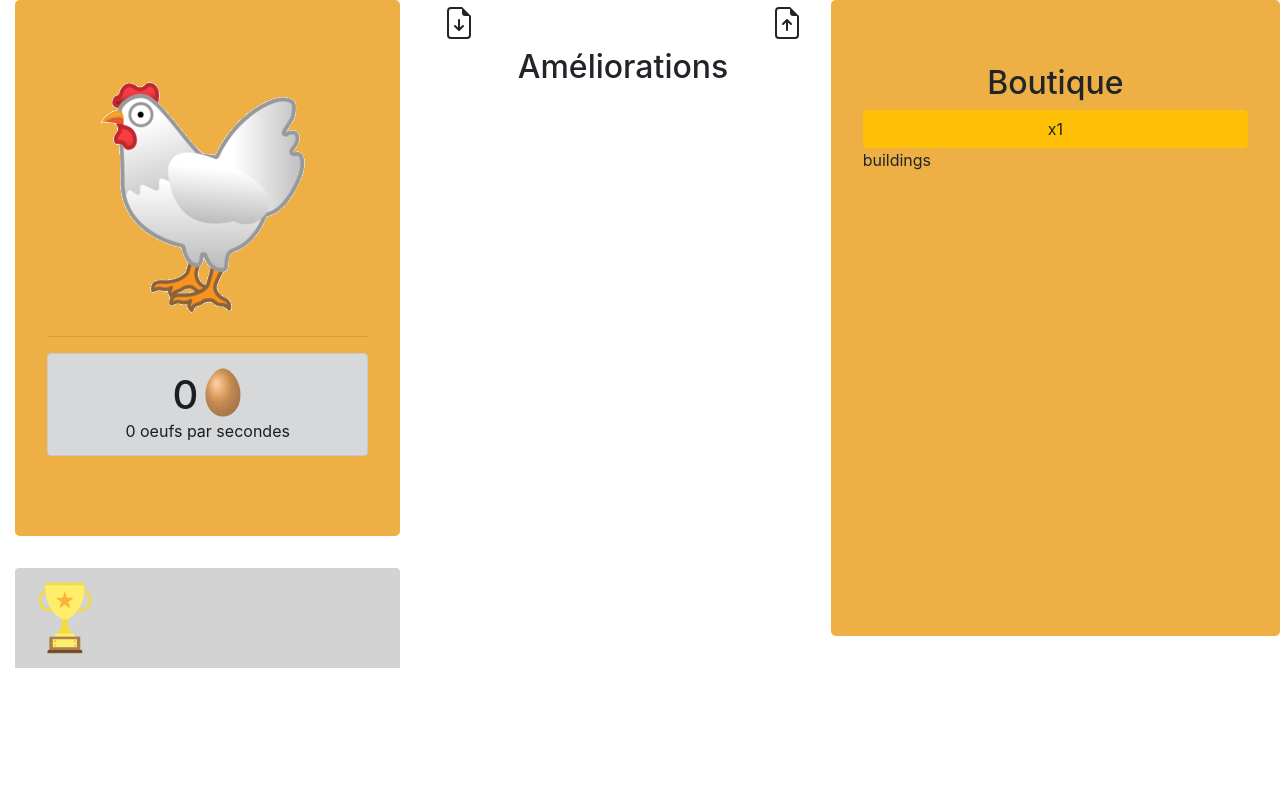
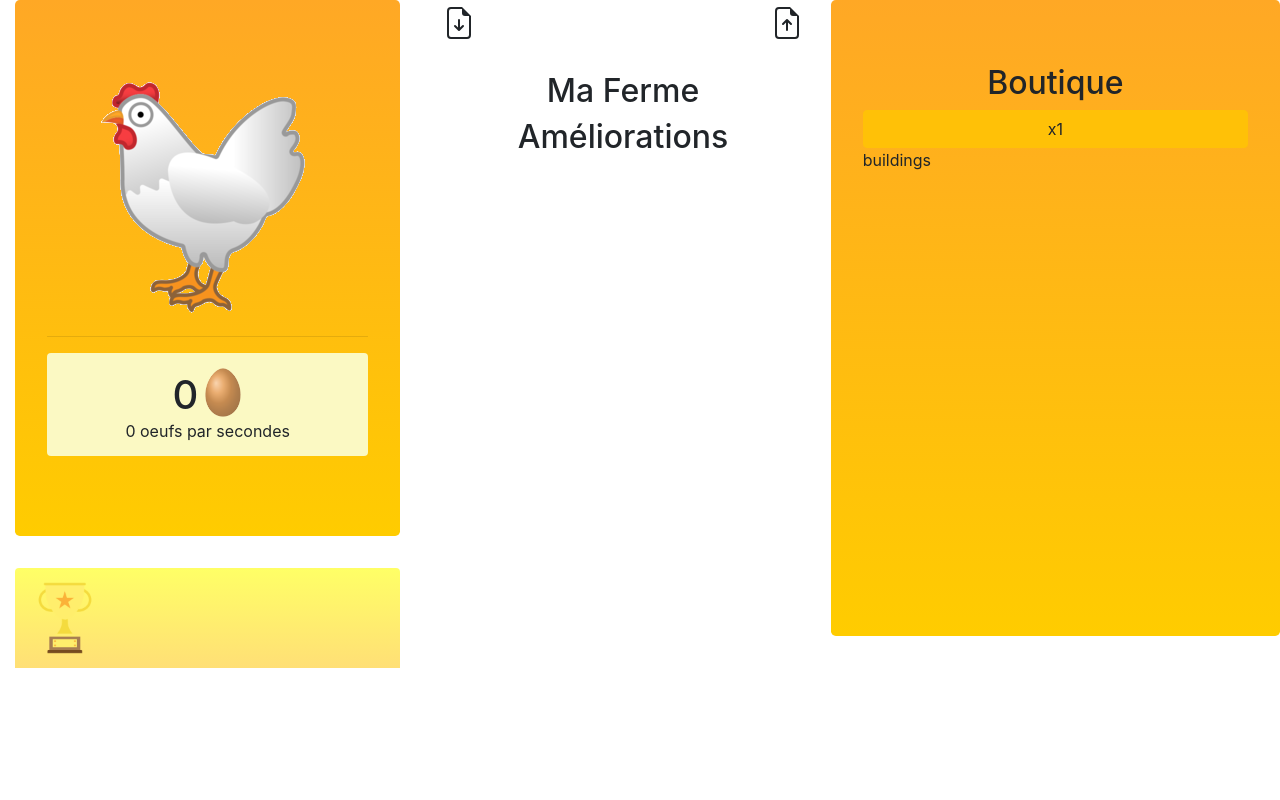
Before and after one commit to Bastianu/Chicken-Clicker, a website: page Chicken-Clicker/index.html in a window 1280 px wide. Drawn offline with Linux system fonts and the light colour scheme; no server answers.

Commit message:
mini commit

```diff
--- a/Chicken-Clicker/index.html
+++ b/Chicken-Clicker/index.html
@@ -21,7 +21,7 @@
                             <img type="button" id="chickenButton" src="assets/poule.png"/>
                         </div>
                         <hr>
-                        <div class="alert alert-dark">
+                        <div class="alert" style="background-color: #FBF9C3;">
                             <span class="h1 align-bottom" id="eggs">0</span>
                             <img src='assets/egg.png' style="width: 40px">
                             <div id="eggsPerSecond">0 oeufs par secondes</div>
@@ -33,7 +33,7 @@
                 </div>
             </div>
 
-            <div id="rewards" class="rounded hideWhenPhone" style="height: 100%; background-color: lightgray; overflow-y: auto; max-height: 40vh;">
+            <div id="rewards" class="rounded hideWhenPhone" style="height: 100%; background: linear-gradient(to bottom, #ffff66 0%, #ff9999 100%); overflow-y: auto; max-height: 40vh;">
                 <span type="button" class="btn float-left btn-lg back" onclick="backToGame()">
                     <svg width="1em" height="1em" viewBox="0 0 16 16" class="bi bi-arrow-left" fill="currentColor" xmlns="http://www.w3.org/2000/svg">
                         <path fill-rule="evenodd" d="M15 8a.5.5 0 0 0-.5-.5H2.707l3.147-3.146a.5.5 0 1 0-.708-.708l-4 4a.5.5 0 0 0 0 .708l4 4a.5.5 0 0 0 .708-.708L2.707 8.5H14.5A.5.5 0 0 0 15 8z"/>
@@ -53,13 +53,19 @@
                 </svg>
             </span>
             <div id="saveLoadBtnFull"></div>
-            <div id="myBuildings"></div>
-            <br>
-            <div class="text-center h2">
-                Améliorations
-            </div>
+            <br><br>
+            <div style="height: 100%; overflow-y: auto; max-height: 70vh;">
+                <div class="text-center h2">
+                    Ma Ferme
+                </div>
+                <div id="myBuildings"></div>
 
-            <div id="ameliorations">
+                <div class="text-center h2">
+                    Améliorations
+                </div>
+
+                <div id="ameliorations" style="height: 100%; overflow-y: auto; max-height: 60vh;">
+                </div>
             </div>
         </div>
 
--- a/Chicken-Clicker/main.js
+++ b/Chicken-Clicker/main.js
@@ -90,7 +90,7 @@ function showUpgrades(){
 function updateRewards(){
     text = "";
     for(var i=0; i<myRewards.length ; i++){
-        text += '<div class="myTooltipRight list-group-item list-group-item-secondary">'+ data[2][myRewards[i][0]][myRewards[i][1]]["title"] +'<span class="tooltiptextRight">'+data[2][myRewards[i][0]][myRewards[i][1]]["desc"]+'</span> </div><br>';
+        text += '<div style="background-color: #FBF9C3;margin-right: 50px;" class="myTooltipRight list-group-item list-group-item-secondary">'+ data[2][myRewards[i][0]][myRewards[i][1]]["title"] +'<span class="tooltiptextRight">'+data[2][myRewards[i][0]][myRewards[i][1]]["desc"]+'</span></div><br>';
     }
     myRewards_Elem.innerHTML = text;
 }
--- a/Chicken-Clicker/style.css
+++ b/Chicken-Clicker/style.css
@@ -6,7 +6,8 @@ html, body {
 }
 
 .jumbotron{
-  background-color: #eeb045;
+  /*background-color: #eeb045;*/
+  background: linear-gradient(to bottom, #ffa825 0%, #ffcc00 100%); /*ff9900*/
 }
 
 #clicker{
```
Also changed, not shown: 1 other file.
